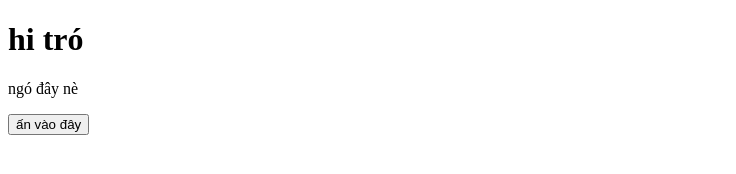
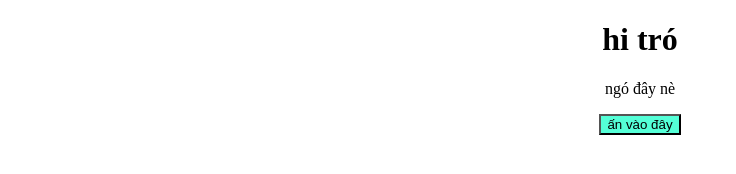
Before and after one commit to owowens/lmao, a plain HTML site: page index.html in a window 1280 px wide. Shown: the whole page, without its empty margins (0-736 px from the left). Drawn offline with Linux system fonts and the light colour scheme.

Commit message:
Update index.html

```diff
--- a/index.html
+++ b/index.html
@@ -5,6 +5,7 @@
     <meta charset="UTF-8">
     <meta name="viewport" content="width=device-width, initial-scale=1.0">
     <title>Document</title>
+    <link rel="stylesheet" href="lmao.css">
 </head>
 
 <body>
```
